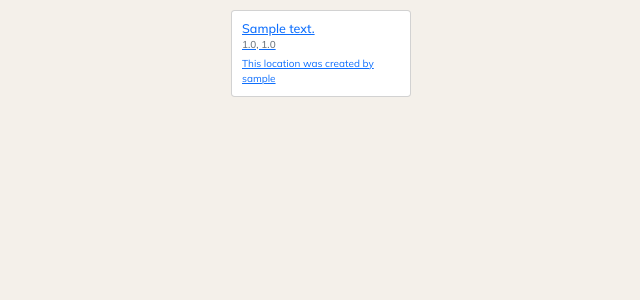
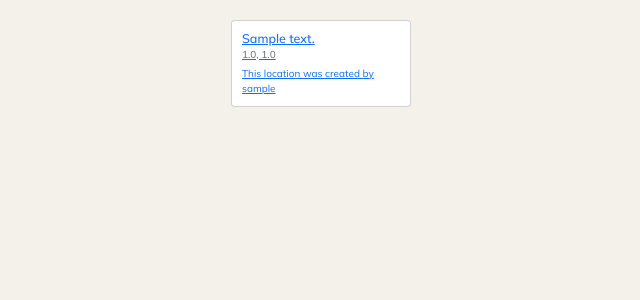
Before and after one commit to LargeWater/places-map, a Django app: page /places/list/ in a window 1280 px wide. Shown: the part 66-366 px from the top of the page, without its empty margins (319-959 px from the left). Run offline with Django 4.2, Linux system fonts and the light colour scheme; a user stored in the database is signed in; tables that the repository leaves empty hold one stand-in row (values such as "Sample post"); some libraries are stand-ins or nearby versions.

Commit message:
deploy issue

```diff
--- a/main_app/static/css/places/place-list.css
+++ b/main_app/static/css/places/place-list.css
@@ -4,3 +4,9 @@ main{
   display: flex;
   margin: 10px;
 }
+
+.card{
+  width: 100%;
+  max-width: 500px;
+  margin: 10px;
+}
```
